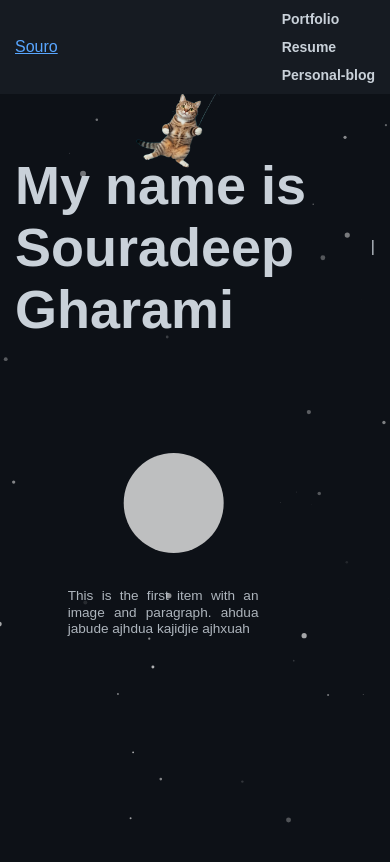
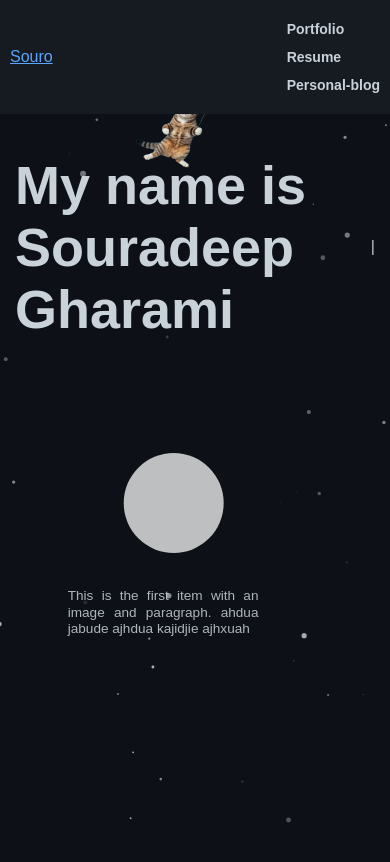
Before and after one commit to Souradeep2000/Portfolio, an Angular app: page /souro in a window 390 px wide. Shown: the top 862 px of the page. Built offline with nearby package versions, Linux system fonts and the light colour scheme; a web font is replaced by a local one.

Commit message:
working in footer

```diff
--- a/src/app/footer/footer.component.css
+++ b/src/app/footer/footer.component.css
@@ -8,14 +8,14 @@
 
 @import url("https://fonts.googleapis.com/css2?family=Kaushan+Script&display=swap");
 
-body {
+/* .portfolio-body {
   margin: 0;
   width: 100%;
   height: 100%;
   display: flex;
   flex-direction: column;
-  background-image: linear-gradient(to top, #accbee 0%, #e7f0fd 100%);
-}
+  background-image: linear-gradient(to top, #161b22 0%, #accbee 100%);
+} */
 .portfolio-footer {
   display: flex;
   flex-direction: column;
--- a/src/app/footer/footer.component.html
+++ b/src/app/footer/footer.component.html
@@ -1,3 +1,4 @@
+<div class="portfolio-body">
   <div style="height: 400px"></div>
   <div class="portfolio-footer">
     <div class="portfolio-footer-top"></div>
@@ -61,3 +62,4 @@
       </div>
     </div>
   </div>
+</div>
--- a/src/app/header/header.component.css
+++ b/src/app/header/header.component.css
@@ -1,6 +1,10 @@
 .navbar.scrolled {
-  background-color: transparent;
-  padding: 10px 20px;
+  background-color: #0d1117;
+  padding: 20px 20px;
+}
+
+.navbar {
+  padding: 30px 20px;
 }
 
 .nav-container {
@@ -33,7 +37,7 @@
 }
 
 .navbar.active {
-  background-color: #0d1117;
+  background-color: transparent;
 }
 
 @media (max-width: 768px) {
@@ -44,4 +48,10 @@
   .navbar-links li a {
     font-size: 14px;
   }
+  .navbar.scrolled {
+    padding: 15px;
+  }
+  .navbar {
+    padding: 20px 10px;
+  }
 }
```
Lines whose indentation alone changed are shown as unchanged.
